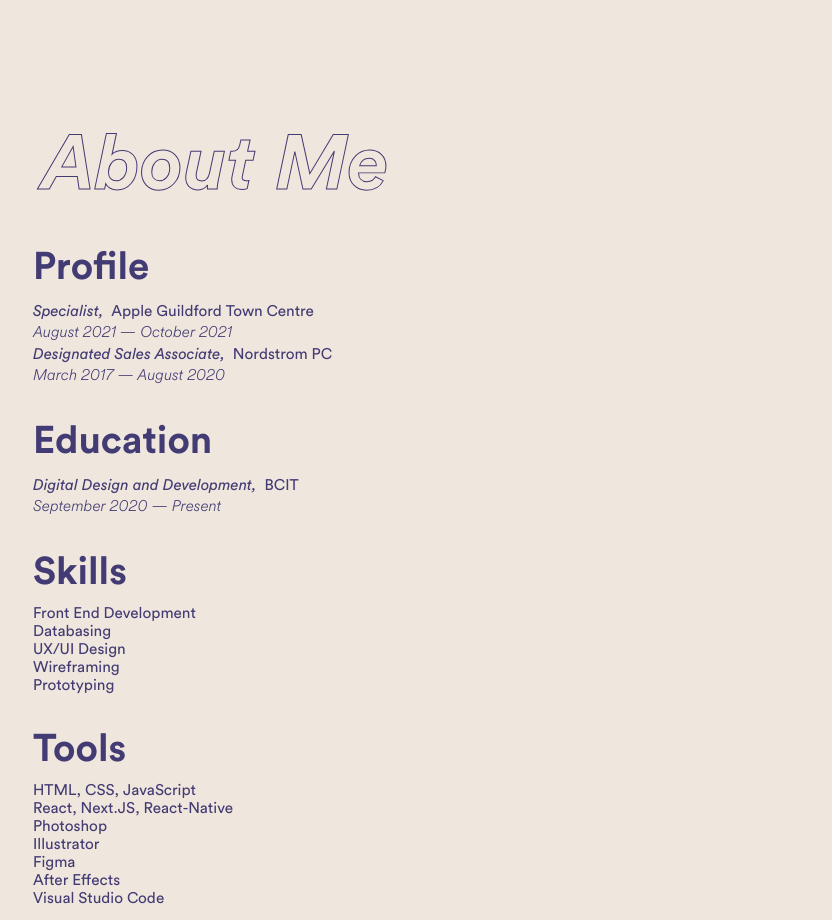
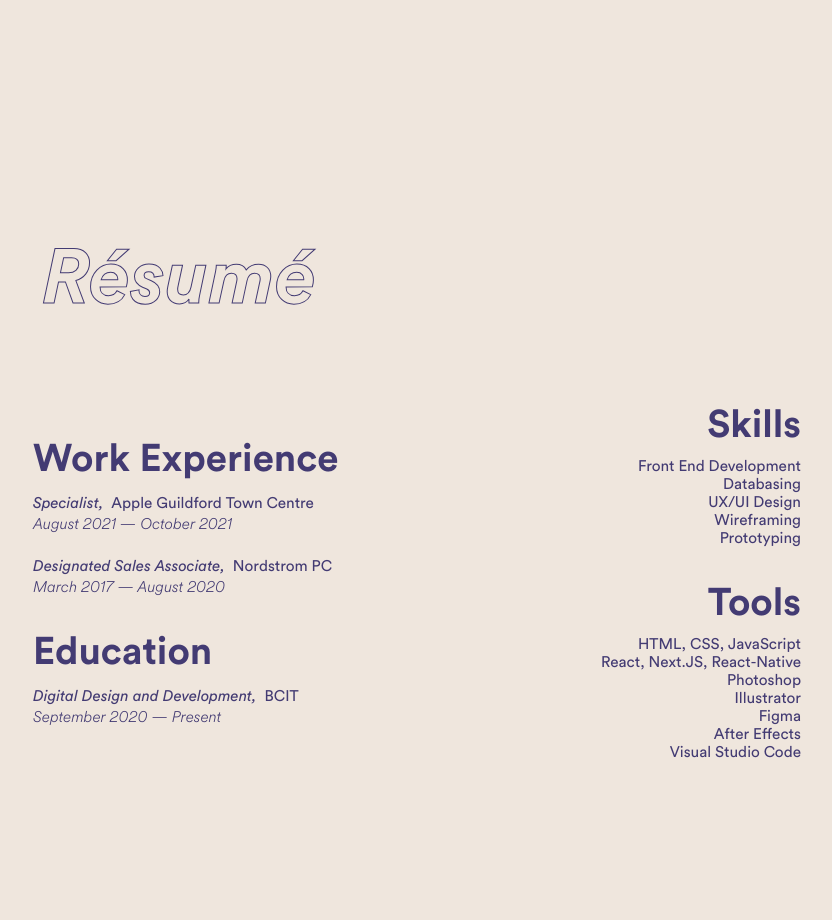
Before and after one commit to saihajvir/Portfolio, a Next.js app: page / in a window 1280 px wide. Shown: the part 1480-2400 px from the top of the page, without its empty margins (223-1055 px from the left). Built offline with nearby package versions, Linux system fonts and the light colour scheme.

Commit message:
few small changes

```diff
--- a/pages/index.js
+++ b/pages/index.js
@@ -105,6 +105,7 @@ const TextCont = styled.div`
   display: flex;
   flex-direction: column;
   flex: 1;
+  direction: ${props=>props.dir};
 `
 const SmallHeading = styled.h2`
   font-family: 'Circular';
@@ -125,6 +126,7 @@ const SmallText = styled.p`
 
 const ExpCont = styled.div`
   display: flex;
+  flex: 1;
   flex-direction: column;
 `
 export default function Home() {
@@ -173,13 +175,14 @@ export default function Home() {
 
     <WorkWrapper bgcolor='none'>
       <HeadingCont>
-        <ScrollHeader scrollText="About Me"/>
+        <ScrollHeader scrollText="Résumé"/>
       </HeadingCont>
-      <TextCont>
+      <WorkCont>
+        <TextCont dir="ltr">
 
         <ExpCont>
           <SmallHeading color={comp_themes[theme].text_color}>
-          Profile
+            Work Experience
           </SmallHeading>
 
             <ExperienceText
@@ -187,13 +190,14 @@ export default function Home() {
               place_text="Apple Guildford Town Centre"
               date_text="August 2021 — October 2021"
             />
-
+            <br/>
             <ExperienceText
               role_text="Designated Sales Associate,"
               place_text="Nordstrom PC"
               date_text="March 2017 — August 2020"
             />
         </ExpCont>
+
         <ExpCont>
           <SmallHeading color={comp_themes[theme].text_color}>
             Education
@@ -205,6 +209,10 @@ export default function Home() {
               date_text="September 2020 — Present"
             />
         </ExpCont>
+
+        </TextCont>
+
+        <TextCont dir="rtl">
           <ExpCont>
             <SmallHeading color={comp_themes[theme].text_color}>
               Skills
@@ -232,10 +240,9 @@ export default function Home() {
                 Visual Studio Code
               </SmallText>
           </ExpCont>
-      </TextCont>
-      <TextCont>
 
         </TextCont>
+      </WorkCont>
 
     </WorkWrapper>
 
```
Lines whose indentation alone changed are shown as unchanged.
